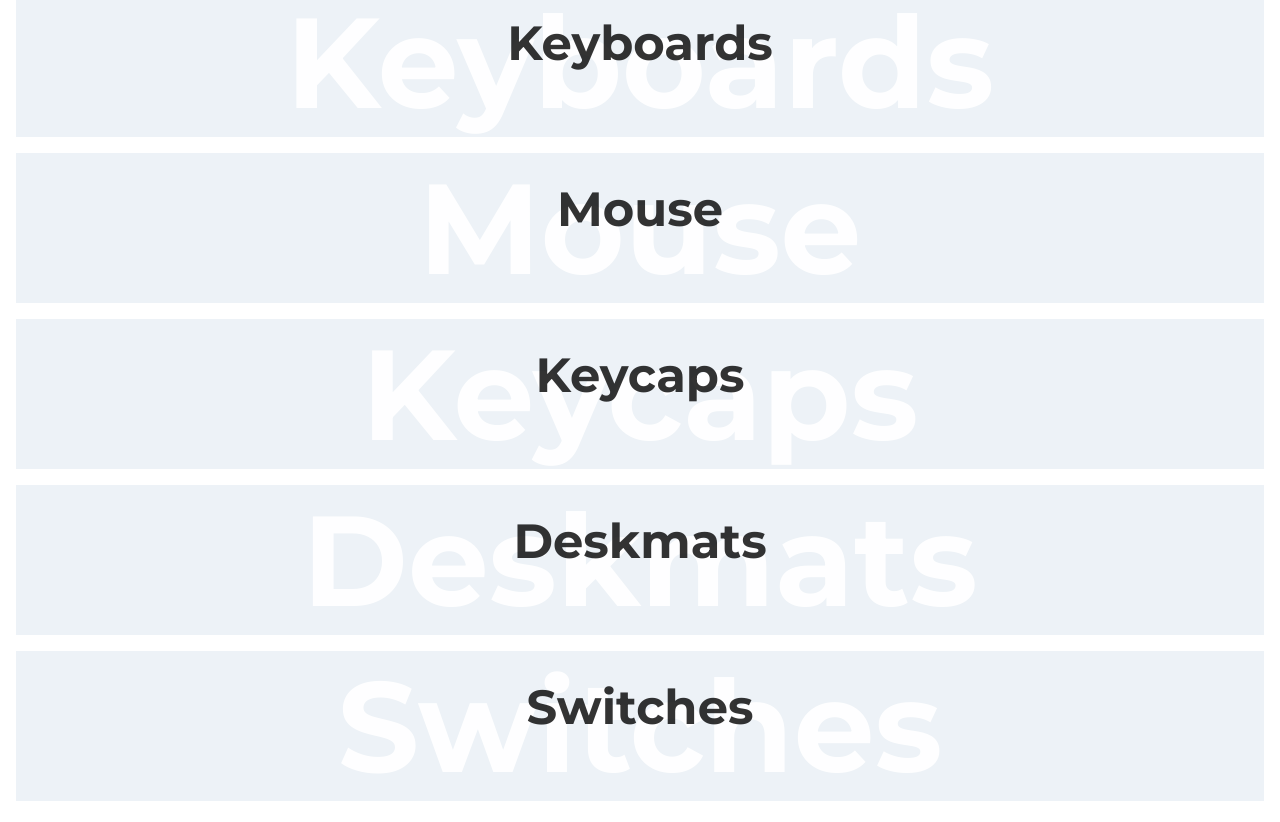
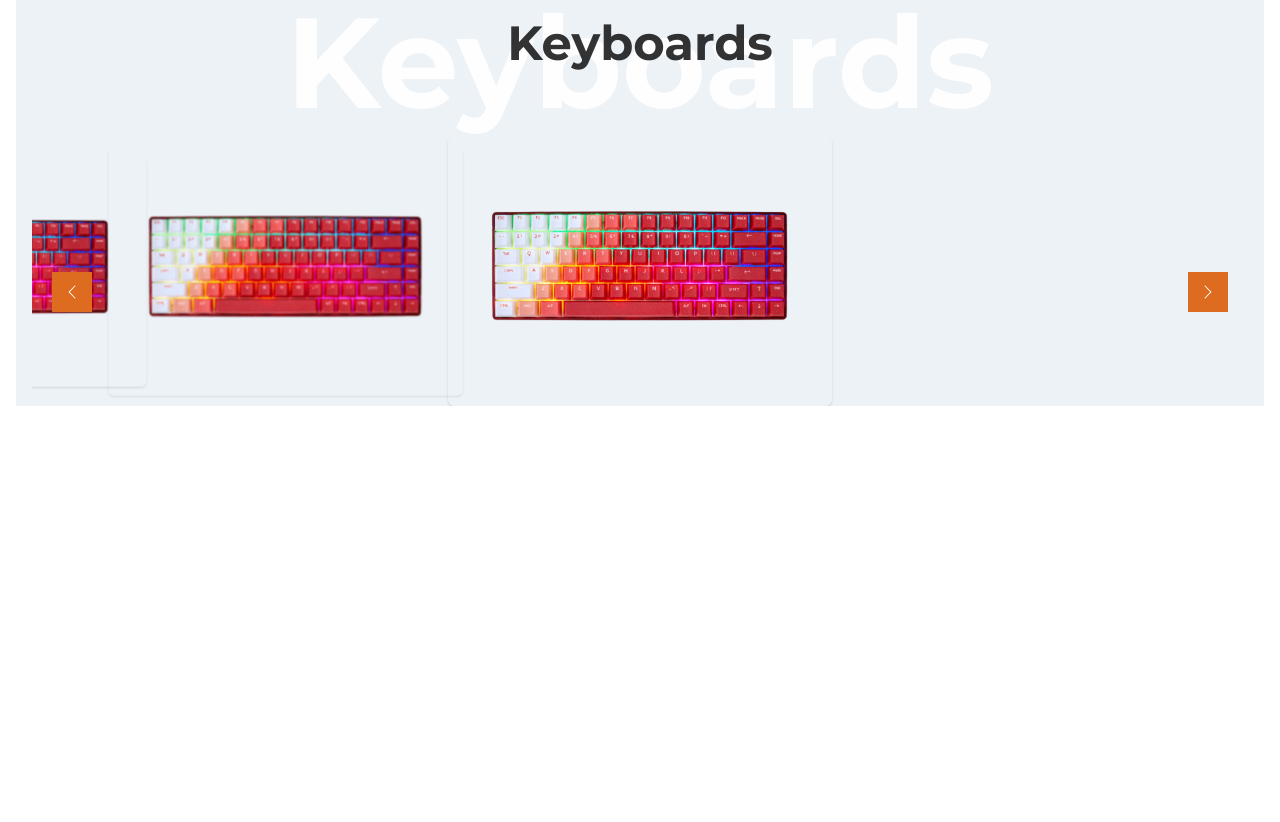
Before and after one commit to BabaianuSavelie/mechanic-keyboards-e-commerce-website, a React (Vite) app: page / in a window 1280 px wide. Shown: the part 1320-2142 px from the top of the page. After the commit the page ends 1726 px from the top, so only its background shows below. Built offline with nearby package versions, Linux system fonts and the light colour scheme.

Commit message:
Finish product slider template

```diff
--- a/src/components/HeroSlider.tsx
+++ b/src/components/HeroSlider.tsx
@@ -1,6 +1,7 @@
 import { Container, Image } from "@chakra-ui/react";
 import { Swiper, SwiperSlide } from "swiper/react";
 import { Navigation, Autoplay, Pagination } from "swiper";
+import CollectionTitle from "./CollectionTitle";
 import Image1 from "../assets/collections/keycaps.webp";
 import Image2 from "../assets/slide1.webp";
 import Image3 from "../assets/slide2.jpg";
@@ -19,7 +20,10 @@ const HeroSlider = () => {
       slidesPerView={1}
       pagination={{ dynamicBullets: true }}
       modules={[Navigation, Autoplay, Pagination]}
+      className="hero-swiper"
     >
+      <CollectionTitle title="Keyboards" />
+
       <SwiperSlide>
         <Image src={Image1} objectFit="cover" w="100%" h="100%" />
       </SwiperSlide>
--- /dev/null
+++ b/src/components/ProductsSlider.tsx
@@ -0,0 +1,110 @@
+import { Swiper, SwiperSlide } from "swiper/react";
+import { Navigation, EffectCoverflow } from "swiper";
+import { Image, Card, CardBody, Container, IconButton } from "@chakra-ui/react";
+import { BsChevronLeft, BsChevronRight } from "react-icons/bs";
+import Image1 from "../assets/keyboard1.webp";
+import Image2 from "../assets/keyboard2.webp";
+
+import "swiper/css";
+import "swiper/css/navigation";
+import "swiper/css/effect-coverflow";
+import "../styles/style.css";
+import CollectionTitle from "./CollectionTitle";
+
+const ProductsSlider = () => {
+  return (
+    <Container maxW="container.xl" bg="gray.100">
+      <CollectionTitle title="Keyboards" />
+      <Swiper
+        effect={"coverflow"}
+        grabCursor={true}
+        centeredSlides={true}
+        loop={true}
+        slidesPerView="auto"
+        speed={1500}
+        rewind
+        coverflowEffect={{
+          rotate: 0,
+          stretch: 0,
+          depth: 100,
+          modifier: 1,
+          slideShadows: false,
+        }}
+        navigation={{
+          prevEl: ".previous",
+          nextEl: ".next",
+        }}
+        modules={[Navigation, EffectCoverflow]}
+      >
+        <SwiperSlide className="my-swiper-slide" style={{ width: "auto" }}>
+          <Card maxW="sm" bgColor="transparent">
+            <CardBody>
+              <Image src={Image1} w="100%" h="100%" />
+            </CardBody>
+          </Card>
+        </SwiperSlide>
+        <SwiperSlide className="my-swiper-slide" style={{ width: "auto" }}>
+          <Card maxW="sm" bgColor="transparent">
+            <CardBody>
+              <Image src={Image1} w="100%" h="100%" />
+            </CardBody>
+          </Card>
+        </SwiperSlide>
+        <SwiperSlide className="my-swiper-slide" style={{ width: "auto" }}>
+          <Card maxW="sm" bgColor="transparent">
+            <CardBody>
+              <Image src={Image1} w="100%" h="100%" />
+            </CardBody>
+          </Card>
+        </SwiperSlide>
+        <SwiperSlide className="my-swiper-slide" style={{ width: "auto" }}>
+          <Card maxW="sm" bgColor="transparent">
+            <CardBody>
+              <Image src={Image1} w="100%" h="100%" />
+            </CardBody>
+          </Card>
+        </SwiperSlide>
+        <SwiperSlide className="my-swiper-slide" style={{ width: "auto" }}>
+          <Card maxW="sm" bgColor="transparent">
+            <CardBody>
+              <Image src={Image1} w="100%" h="100%" />
+            </CardBody>
+          </Card>
+        </SwiperSlide>
+        <SwiperSlide className="my-swiper-slide" style={{ width: "auto" }}>
+          <Card maxW="sm" bgColor="transparent">
+            <CardBody>
+              <Image src={Image1} w="100%" h="100%" />
+            </CardBody>
+          </Card>
+        </SwiperSlide>
+
+        <IconButton
+          aria-label="previous-element"
+          icon={<BsChevronLeft />}
+          colorScheme="orange"
+          borderRadius={0}
+          className="previous"
+          position="absolute"
+          zIndex={2}
+          top="50%"
+          left={5}
+        />
+
+        <IconButton
+          aria-label="previous-element"
+          icon={<BsChevronRight />}
+          colorScheme="orange"
+          borderRadius={0}
+          className="next"
+          position="absolute"
+          zIndex={2}
+          top="50%"
+          right={5}
+        />
+      </Swiper>
+    </Container>
+  );
+};
+
+export default ProductsSlider;
--- a/src/pages/Home.tsx
+++ b/src/pages/Home.tsx
@@ -2,17 +2,20 @@ import { Container } from "@chakra-ui/react";
 import CollectionsGrid from "../components/CollectionsGrid";
 import CollectionTitle from "../components/CollectionTitle";
 import HeroSlider from "../components/HeroSlider";
+import ProductsSlider from "../components/ProductsSlider";
 
 const Home = () => {
   return (
     <Container maxW="container.2xl">
       <HeroSlider />
       <CollectionsGrid />
-      <CollectionTitle title="Keyboards" />
+      {/* <CollectionTitle title="Keyboards" />
       <CollectionTitle title="Mouse" />
       <CollectionTitle title="Keycaps" />
       <CollectionTitle title="Deskmats" />
-      <CollectionTitle title="Switches" />
+      <CollectionTitle title="Switches" /> */}
+
+      <ProductsSlider category="keyboards" />
     </Container>
   );
 };
--- a/src/styles/style.css
+++ b/src/styles/style.css
@@ -1,7 +1,10 @@
-.swiper {
+.hero-swiper {
   height: 85vh;
   border-radius: 20px;
   margin-top: 0.8rem;
+}
+.my-swiper-slide {
+  width: auto;
 }
 .swiper-slide img {
   width: 100%;
@@ -22,7 +25,7 @@
 }
 
 @media screen and (max-width: 640px) {
-  .swiper {
+  .hero-swiper {
     height: 300px;
     border-radius: 0;
   }
```
Also changed, not shown: src/assets/keyboard1.webp (added), src/assets/keyboard2.webp (added).
